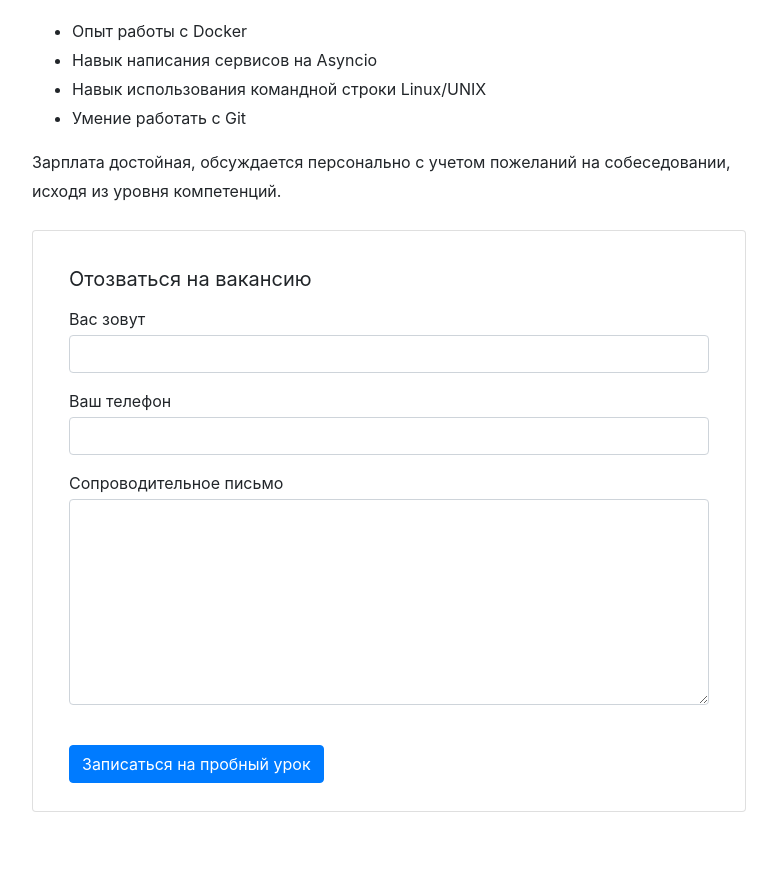
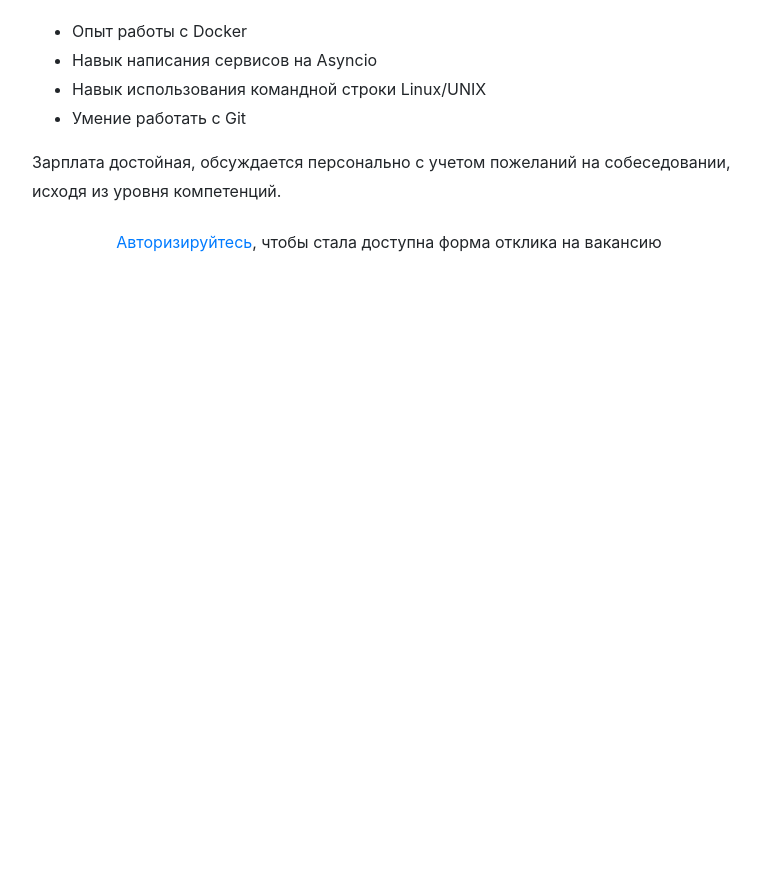
Before and after one commit to Dmitriy1001/Jumanji, a Django app: template catalog/templates/catalog/vacancy_detail.html in a window 1280 px wide. Shown: the part 930-1806 px from the top of the page, without its empty margins (259-1036 px from the left). After the commit the page ends 1182 px from the top, so only its background shows below. Run offline with Django 3.2, Linux system fonts and the light colour scheme; the template is opened without the code that fills it: values that come from a table or form of the project are taken from there, others are empty; data comes from the database, SQL or seed files in the repository; parts of the project's set-up code (start-up, migrations or seed data) failed here and were passed over; some libraries are stand-ins or nearby versions.

Commit message:
revived the form for sending an application to a vacancy

```diff
--- a/catalog/templates/catalog/includes/vacancy_reply_form.html
+++ b/catalog/templates/catalog/includes/vacancy_reply_form.html
@@ -1,18 +1,21 @@
-<form action="/echo" class="card mt-4 mb-3" enctype="multipart/form-data">
+<form action="" method="post" class="card mt-4 mb-3" enctype="multipart/form-data">
+    {% csrf_token %}
     <div class="card-body mx-3">
         <p class="h5 mt-3 font-weight-normal">Отозваться на вакансию</p>
+
         <div class="form-group">
             <label class="mb-1 mt-2" for="userName">Вас зовут</label>
-            <input class="form-control" type="text" placeholder="" id="userName">
+            <input class="form-control" name="written_username" type="text" placeholder="" id="userName">
         </div>
         <div class="form-group">
             <label class="mb-1" for="userPhone">Ваш телефон</label>
-            <input class="form-control" type="tel" placeholder="" id="userPhone">
+            <input class="form-control" name="written_phone" type="tel" placeholder="" id="userPhone">
         </div>
         <div class="form-group">
             <label class="mb-1" for="userMsg" >Сопроводительное письмо</label>
-            <textarea class="form-control" rows="8" id="userMsg"></textarea>
+            <textarea class="form-control" name="written_cover_letter" rows="8" id="userMsg"></textarea>
         </div>
+
         <input type="submit" class="btn btn-primary mt-4 mb-2" value="Записаться на пробный урок">
     </div>
 </form>
--- a/catalog/templates/catalog/vacancy_detail.html
+++ b/catalog/templates/catalog/vacancy_detail.html
@@ -35,7 +35,13 @@
             {{vacancy.description|safe}}
           </div>
 
-        {% include 'catalog/includes/vacancy_reply_form.html' %}
+        {% if user.is_authenticated %}
+          {% include 'catalog/includes/vacancy_reply_form.html' %}
+        {% else %}
+          <div class="mt-4 text-center">
+            <p><a href="{% url 'login' %}" target="_blank">Авторизируйтесь</a>, чтобы стала доступна форма отклика на вакансию</p>
+          </div>
+        {% endif %}
         </section>
       </div>
     </div>
```
Also changed, not shown: catalog/views.py (+40 -24 lines).
